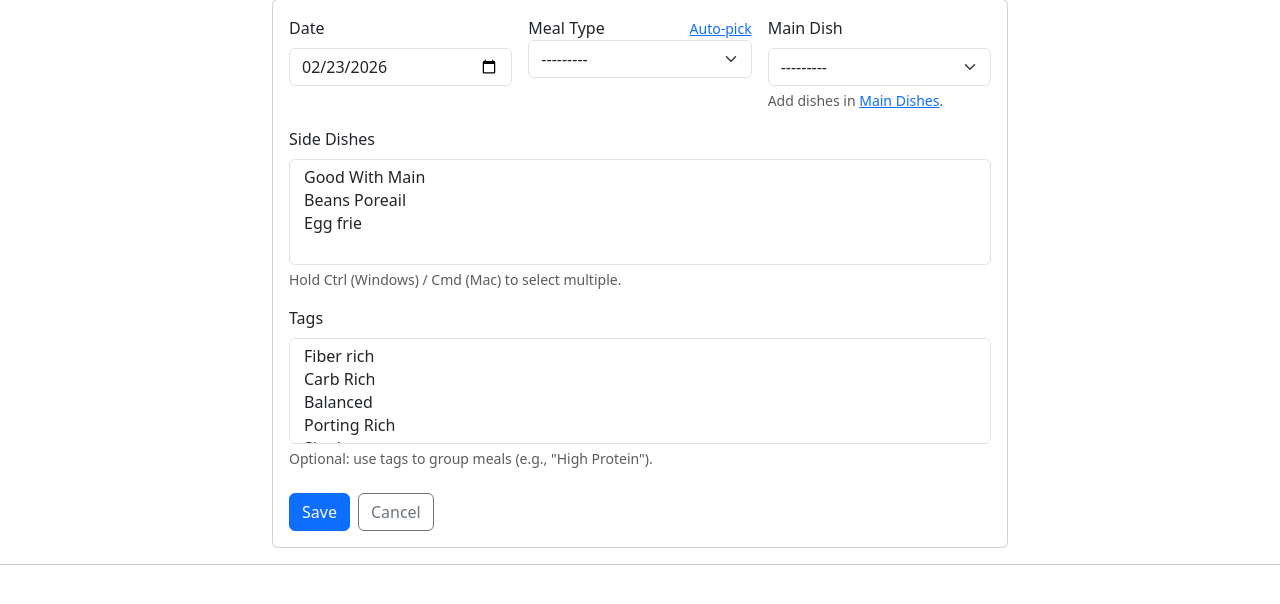
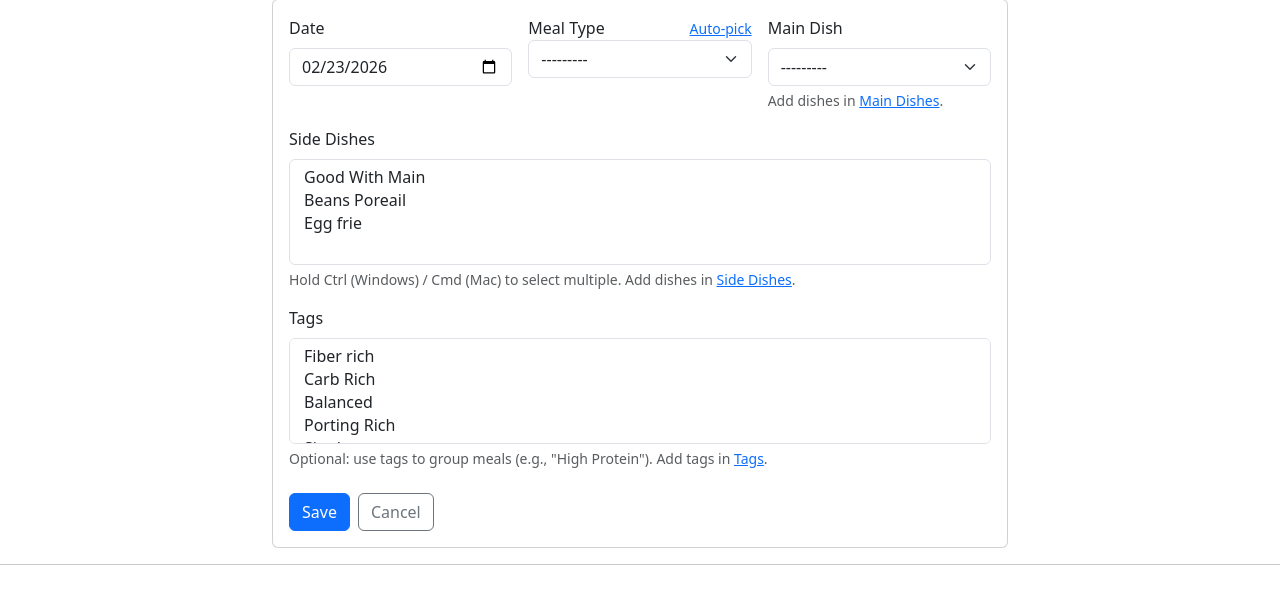
Before and after one commit to 9trees/daily, a Django app: page /mp/meal/add/ in a window 1280 px wide. Shown: the part 144-748 px from the top of the page. Run offline with Django 3.2, Linux system fonts and the light colour scheme; data comes from the database, SQL or seed files in the repository.

Commit message:
Update meal form: enhance side dishes and tags descriptions with links for better navigation

```diff
--- a/meal_planner/templates/meal_planner/meal_form.html
+++ b/meal_planner/templates/meal_planner/meal_form.html
@@ -52,14 +52,18 @@
               <label class="form-label">Side Dishes</label>
               {{ form.side_dishes }}
               {% for e in form.side_dishes.errors %}<div class="text-danger small">{{ e }}</div>{% endfor %}
-              <div class="form-text">Hold Ctrl (Windows) / Cmd (Mac) to select multiple.</div>
+              <div class="form-text">Hold Ctrl (Windows) / Cmd (Mac) to select multiple.
+                Add dishes in <a href="/mp/side-dishes/">Side Dishes</a>.
+              </div>
             </div>
 
             <div class="col-12">
               <label class="form-label">Tags</label>
               {{ form.tags }}
               {% for e in form.tags.errors %}<div class="text-danger small">{{ e }}</div>{% endfor %}
-              <div class="form-text">Optional: use tags to group meals (e.g., "High Protein").</div>
+              <div class="form-text">Optional: use tags to group meals (e.g., "High Protein").
+                Add tags in <a href="/mp/tags/">Tags</a>.
+              </div>
             </div>
           </div>
 
```
